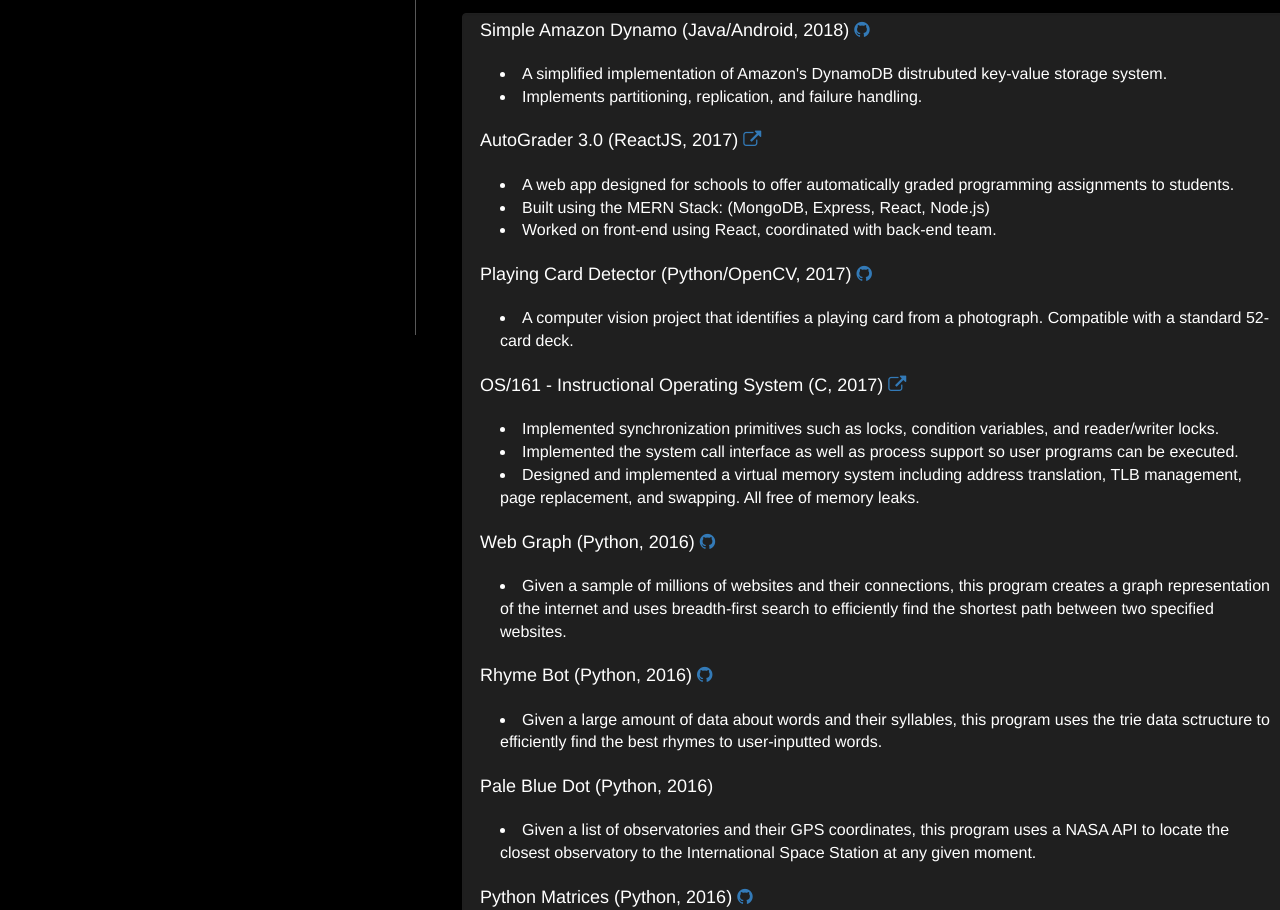
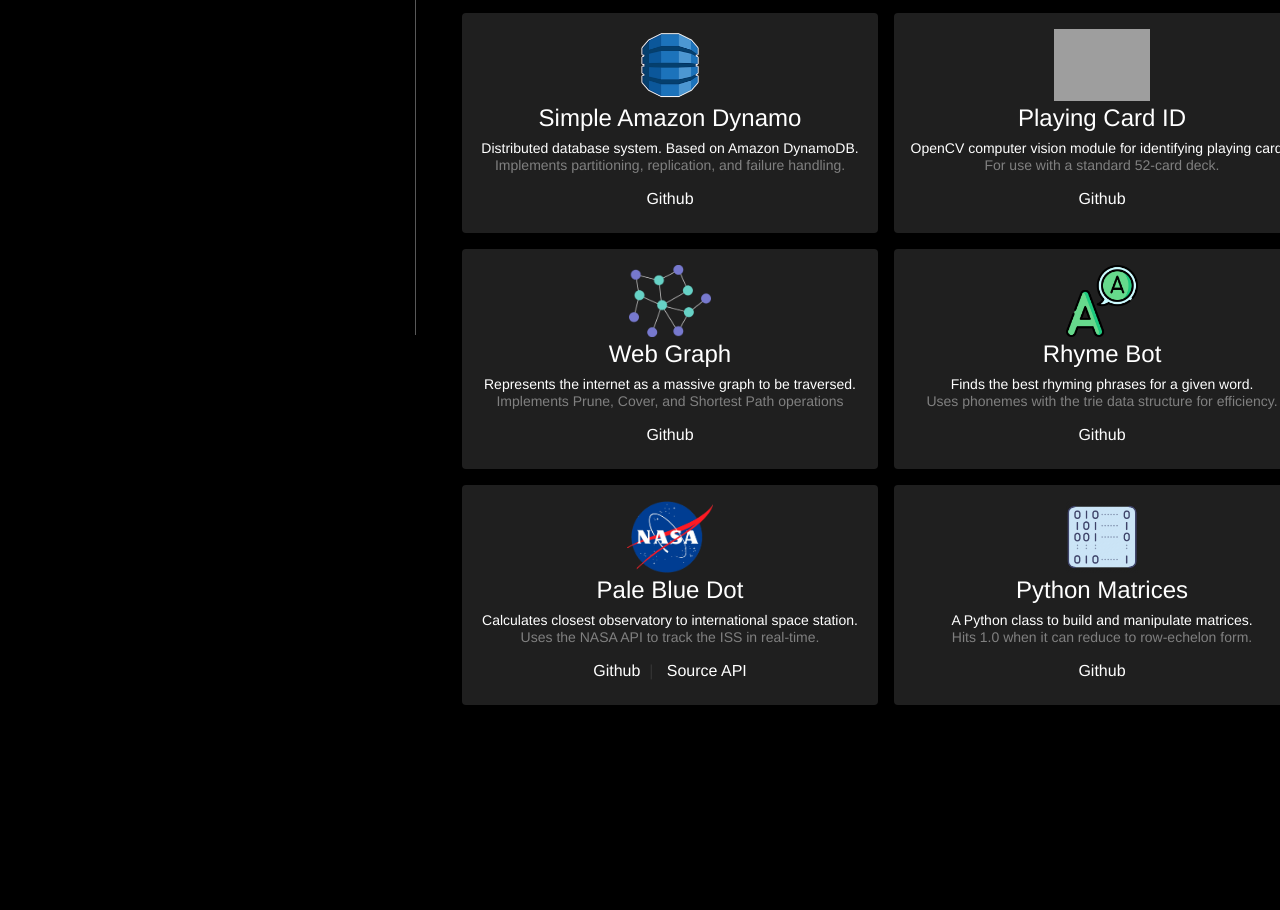
Before and after one commit to rhanulewicz/rhanulewicz.github.io, a plain HTML site: page index.html in a window 1280 px wide. Shown: the part 465-1375 px from the top of the page. After the commit the page ends 1186 px from the top, so only its background shows below. Drawn offline with Linux system fonts and the light colour scheme; grey boxes are pictures that could not be loaded.

Commit message:
Card-ified projects, removed legacy resume content

```diff
--- a/index.html
+++ b/index.html
@@ -113,63 +113,103 @@
 				</div>
 				</td>
 			</tr>
+
+			<tr id="row2">
+				<td class="halfcardcell">
+				<div class="halfcardcard" id="projcard">
+					<img style="height: 72px;" src="dynamo.png">
+					<p class="h3" style="color: white; margin-top: 4px;" >Simple Amazon Dynamo</p>
+
+					<p class="h5" style="color:white; margin-bottom: 0px;">
+						Distributed database system. Based on Amazon DynamoDB.
+					</p>
+
+					<p class="h5" style="color: gray; margin-top: 2px; margin-bottom: 16px">Implements partitioning, replication, and failure handling.</p>
+					<a target="_blank" style="color: white" href="https://github.com/rshanule/SimpleDynamo">Github</a>
+				</div>
+				</td>
+
+				<td class="halfcardcell">
+				<div class="halfcardcard" id="projcard">
+					<img style="height: 72px" src="cards.png">
+					<p class="h3" style="color: white; margin-top: 4px;" >Playing Card ID</p>
+
+
+					<p class="h5" style="margin-bottom: 0px; color: white;">
+						OpenCV computer vision module for identifying playing cards.
+					</p>
+
+					<p class="h5" style="margin-top: 2px; margin-bottom: 16px; color: gray;">For use with a standard 52-card deck.</p>
+					<a target="_blank" style="color: white" href="https://github.com/rshanule/Playing-Card-Identifier">Github</a>
+				</div>
+				</td>
+			</tr>
+
+			<tr id="row2">
+				<td class="halfcardcell">
+				<div class="halfcardcard" id="projcard">
+					<img style="height: 72px;" src="graph.png">
+					<p class="h3" style="color: white; margin-top: 4px;" >Web Graph</p>
+
+					<p class="h5" style="color:white; margin-bottom: 0px;">
+						Represents the internet as a massive graph to be traversed.
+					</p>
+
+					<p class="h5" style="color: gray; margin-top: 2px; margin-bottom: 16px">Implements Prune, Cover, and Shortest Path operations</p>
+					<a target="_blank" style="color: white" href="https://github.com/rshanule/Web-Graph">Github</a>
+				</div>
+				</td>
+
+				<td class="halfcardcell">
+				<div class="halfcardcard" id="projcard">
+					<img style="height: 72px" src="a.png">
+					<p class="h3" style="color: white; margin-top: 4px;" >Rhyme Bot</p>
+
+
+					<p class="h5" style="margin-bottom: 0px; color: white;">
+						Finds the best rhyming phrases for a given word.
+					</p>
+
+					<p class="h5" style="margin-top: 2px; margin-bottom: 16px; color: gray;">Uses phonemes with the trie data structure for efficiency.</p>
+					<a target="_blank" style="color: white" href="https://github.com/rshanule/Rhyme-Bot">Github</a>
+				</div>
+				</td>
+			</tr>
+
+			<tr id="row2">
+				<td class="halfcardcell">
+				<div class="halfcardcard" id="projcard">
+					<img style="height: 72px;" src="nasa.png">
+					<p class="h3" style="color: white; margin-top: 4px;" >Pale Blue Dot</p>
+
+					<p class="h5" style="color:white; margin-bottom: 0px;">
+						Calculates closest observatory to international space station.
+					</p>
+
+					<p class="h5" style="color: gray; margin-top: 2px; margin-bottom: 16px">Uses the NASA API to track the ISS in real-time.</p>
+					<a target="_blank" style="color: white" href="">Github</a> &nbsp;| &nbsp; <a style="color: white" target="_blank" href="http://api.open-notify.org/iss-now.json">Source API</a>
+
+				</div>
+				</td>
+
+				<td class="halfcardcell">
+				<div class="halfcardcard" id="projcard">
+					<img style="height: 72px" src="matrix.png">
+					<p class="h3" style="color: white; margin-top: 4px;" >Python Matrices</p>
+
+
+					<p class="h5" style="margin-bottom: 0px; color: white;">
+						A Python class to build and manipulate matrices.
+					</p>
+
+					<p class="h5" style="margin-top: 2px; margin-bottom: 16px; color: gray;">Hits 1.0 when it can reduce to row-echelon form.</p>
+					<a target="_blank" style="color: white" href="https://github.com/rshanule/Python-Matrices/">Github</a>
+				</div>
+				</td>
+			</tr>
 		</table>
 
-
-
-
-
-		<div id="legacylist">
-			<div class="well">
-				<p class="lead">Simple Amazon Dynamo (Java/Android, 2018) <a target="_blank" href="https://github.com/rshanule/SimpleDynamo"><i class="fa fa fa-github"></i></a></p>
-				<blockquote>
-					<li>A simplified implementation of Amazon's DynamoDB distrubuted key-value storage system.</li>
-					<li>Implements partitioning, replication, and failure handling.</li>
-				</blockquote>
-
-				<p class="lead">AutoGrader 3.0 (ReactJS, 2017) <a target="_blank" href="https://rshanule.github.io/UB-Grader-Landing/"><i class="fa fa-external-link"></i></a></p>
-				<blockquote>
-					<li>A web app designed for schools to offer automatically graded programming assignments to students.</li>
-					<li>Built using the MERN Stack: (MongoDB, Express, React, Node.js)</li>
-					<li>Worked on front-end using React, coordinated with back-end team.</li>
-				</blockquote>
-
-				<p class="lead">Playing Card Detector (Python/OpenCV, 2017) <a target="_blank" href="https://github.com/rshanule/Playing-Card-Identifier"><i class="fa fa-github"></i></a></p>
-				<blockquote>
-					<li>A computer vision project that identifies a playing card from a photograph. Compatible with a standard 52-card deck.</li>
-				</blockquote>
-
-				<p class="lead">OS/161 - Instructional Operating System (C, 2017) <a target="_blank" href="https://test161.ops-class.org/leaders"><i class="fa fa-external-link"></i></a></p>
-				<blockquote>
-					<li>Implemented synchronization primitives such as locks, condition variables, and reader/writer locks.</li>
-					<li>Implemented the system call interface as well as process support so user programs can be executed.</li>
-					<li>Designed and implemented a virtual memory system including address translation, TLB management, page
-						replacement, and swapping. All free of memory leaks.</li>
-				</blockquote>
-
-
-				<p class="lead">Web Graph (Python, 2016) <a target="_blank" href="https://github.com/rshanule/Web-Graph"><i class="fa fa-github"></i></a></p>
-				<blockquote>
-					<li>Given a sample of millions of websites and their connections, this program creates a graph representation of the internet and uses breadth-first search to efficiently find the shortest path between two specified websites.</li>
-				</blockquote>
-
-				<p class="lead">Rhyme Bot (Python, 2016) <a target="_blank" href="https://github.com/rshanule/Rhyme-Bot"><i class="fa fa-github"></i></a></p>
-				<blockquote>
-					<li>
-					Given a large amount of data about words and their syllables, this program uses the trie data sctructure to efficiently find the best rhymes to user-inputted words.
-					</li>
-				</blockquote>
-
-				<p class="lead">Pale Blue Dot (Python, 2016)</p>
-				<blockquote>
-					<li>
-					Given a list of observatories and their GPS coordinates, this program uses a NASA API to locate the closest observatory to the International Space Station at any given moment.
-					</li>
-				</blockquote>
-
-				<p class="lead">Python Matrices (Python, 2016) <a target="_blank" href="https://github.com/rshanule/Python-Matrices"><i class="fa fa-github"></i></a></p>
-				<blockquote><li>A Python class to build and manipulate matrices. Work in progress.</li></blockquote>
-			</div>
+		<!-- <div id="legacylist">
 			<h2 id="skills">Skills</h2>
 			<div class="well">
 				<p class="lead">Languages</p>
@@ -299,7 +339,7 @@
 				</blockquote>
 			</div>
 
-		</div>
+		</div> -->
 	</div>
 </body>
 <script src="script.js" type="text/javascript"></script>
```
Also changed, not shown: a.png (added), dynamo.png (added), graph.png (added), matrix.png (added), nasa.png (added), 1 other file.
